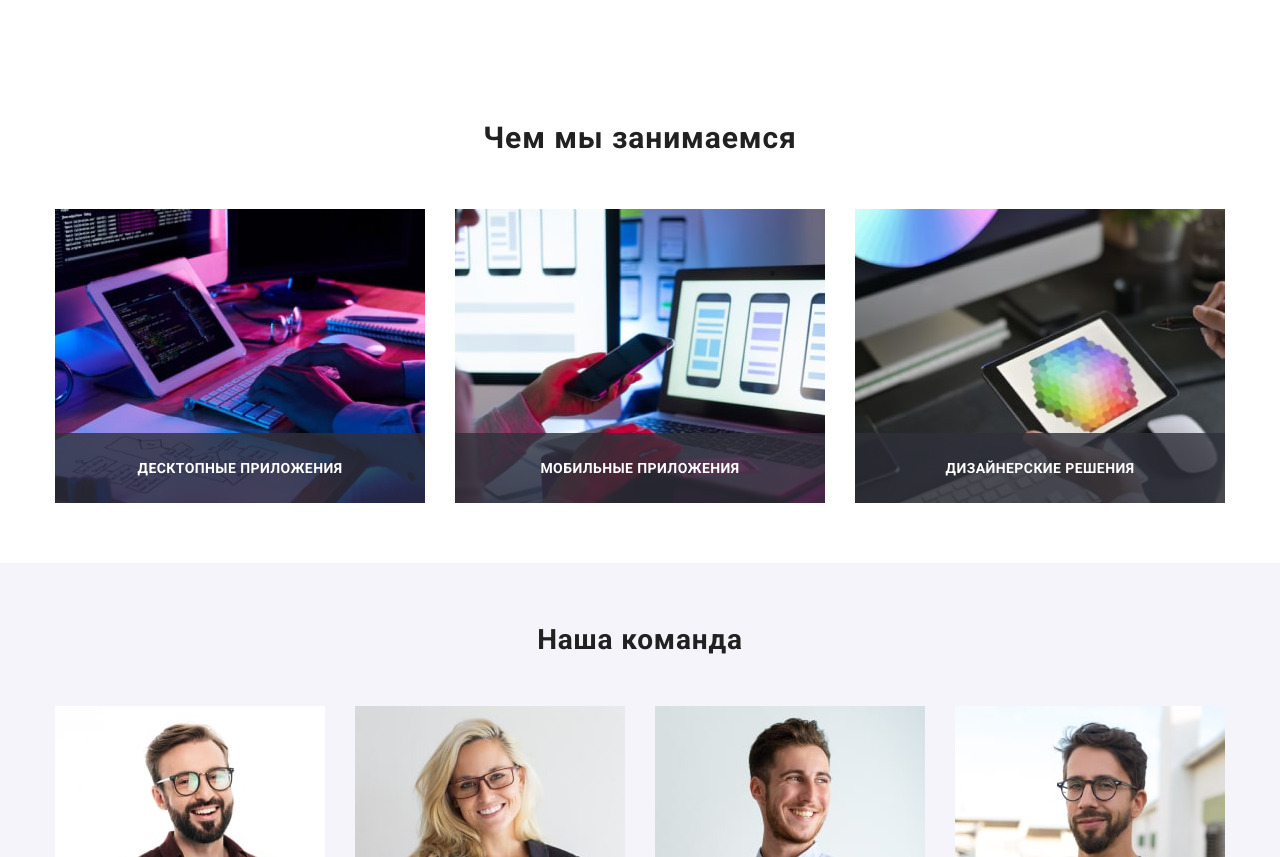
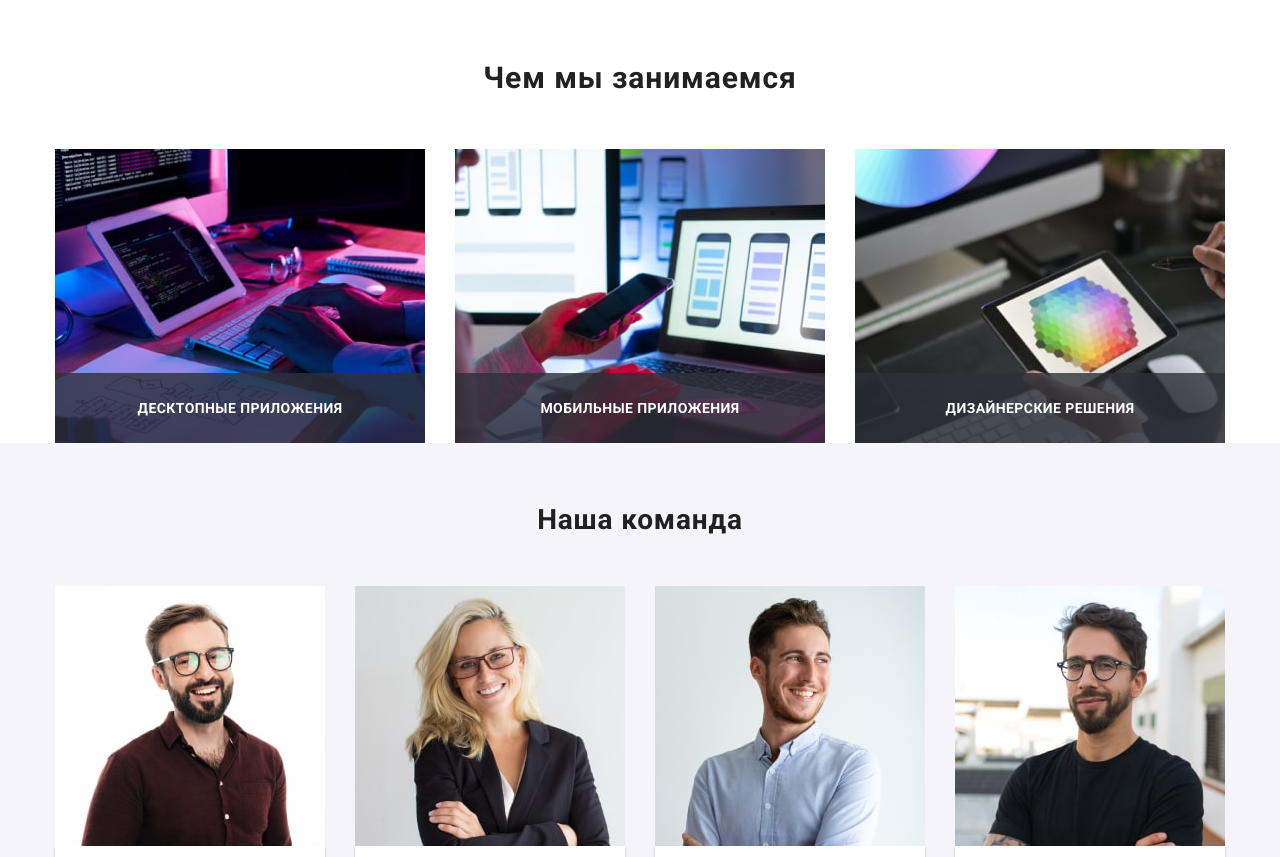
Before and after one commit to yelyzaveta05/goit-markup-hw-08, a plain HTML site: page index.html in a window 1280 px wide. Shown: the part 1007-1864 px from the top of the page. Drawn offline with nearby package versions, Linux system fonts and the light colour scheme.

Commit message:
исправляет ошибки

```diff
--- a/index.html
+++ b/index.html
@@ -254,7 +254,7 @@
                     </ul>
                 </div>
             </section>
-            <section class="section about">
+            <section class="about">
                 <div class="container">
                     <h2 class="about__title">Чем мы занимаемся</h2>
                     <ul class="about__list">
--- a/sass/layout/_about.scss
+++ b/sass/layout/_about.scss
@@ -1,6 +1,4 @@
-
 .about {
-        padding-top: 0;
     display: none;
 }
 
--- a/sass/layout/_advantages.scss
+++ b/sass/layout/_advantages.scss
@@ -66,7 +66,7 @@
     }
 
     .advantages__container {
-        margin-bottom: 30px;
+        // margin-bottom: 30px;
         width: 270px;
         height: 120px;
     }
```
Also changed, not shown: sass/components/_container.scss (+0 -17 lines), css/main.css, css/main.min.css, 2 other files. Lines whose indentation alone changed are shown as unchanged.
